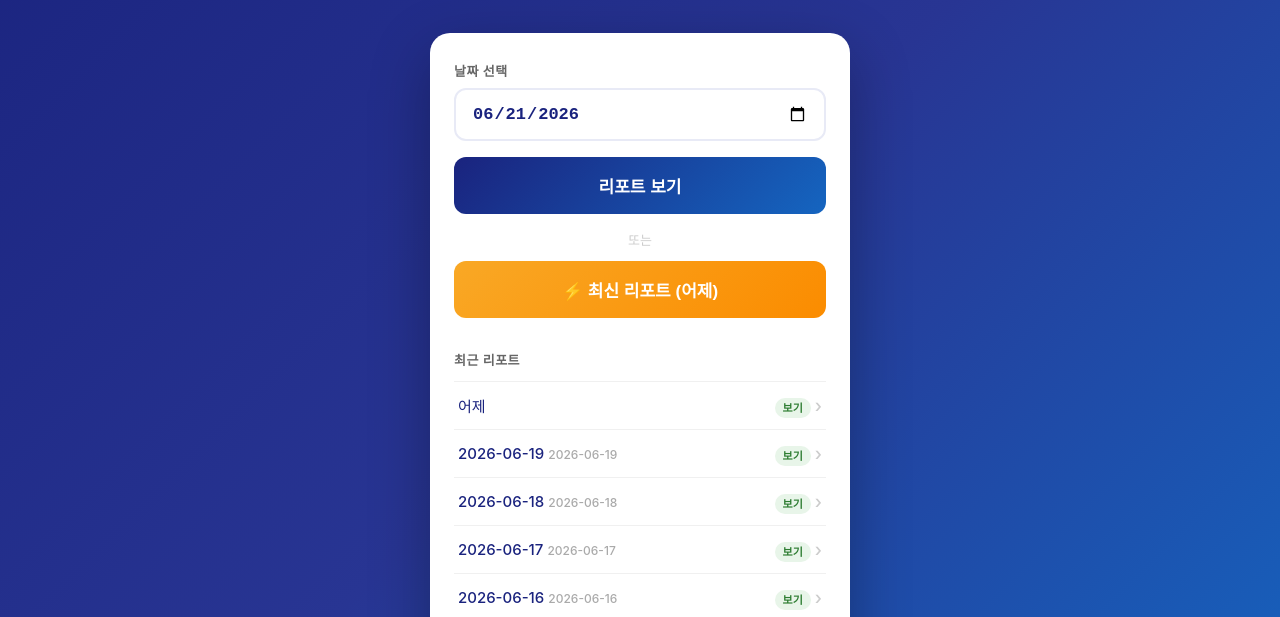
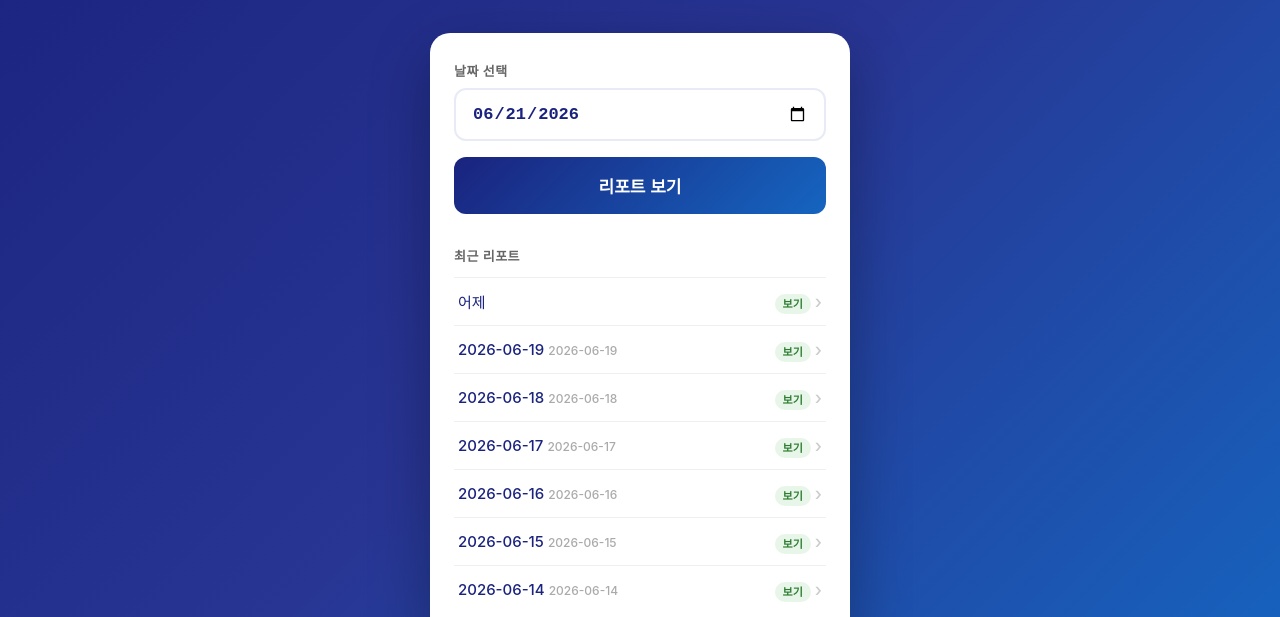
Before and after one commit to casspark78/stock-app, a plain HTML site: page index.html in a window 1280 px wide. Shown: the part 183-800 px from the top of the page. Drawn offline with Linux system fonts and the light colour scheme.

Commit message:
fix: 최신 리포트(어제) 버튼 제거

```diff
--- a/index.html
+++ b/index.html
@@ -59,8 +59,6 @@
     <label>날짜 선택</label>
     <input type="date" class="date-input" id="datePicker">
     <button class="btn" onclick="openReport()">리포트 보기</button>
-    <div class="divider">또는</div>
-    <button class="btn btn-today" onclick="openLatest()">⚡ 최신 리포트 (어제)</button>
     <div class="recent-title">최근 리포트</div>
     <ul class="recent-list" id="recentList"></ul>
   </div>
```
